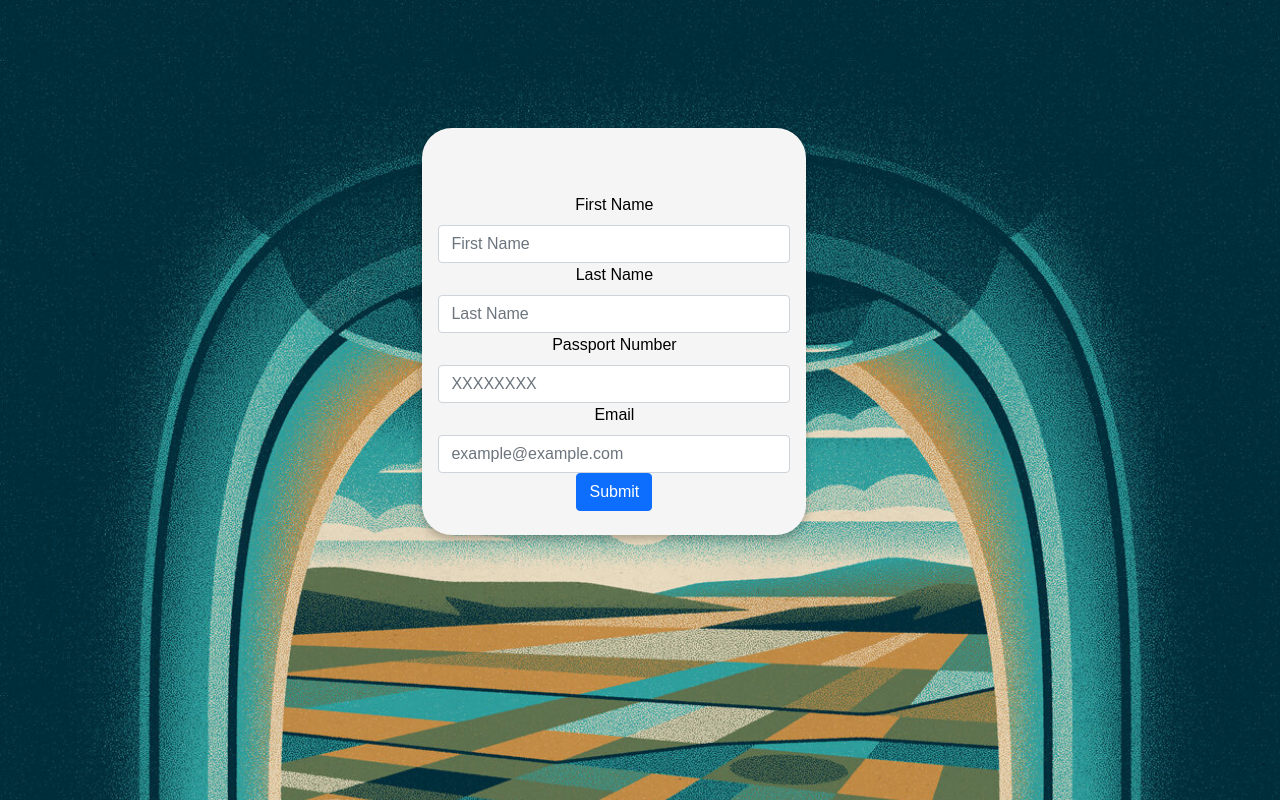
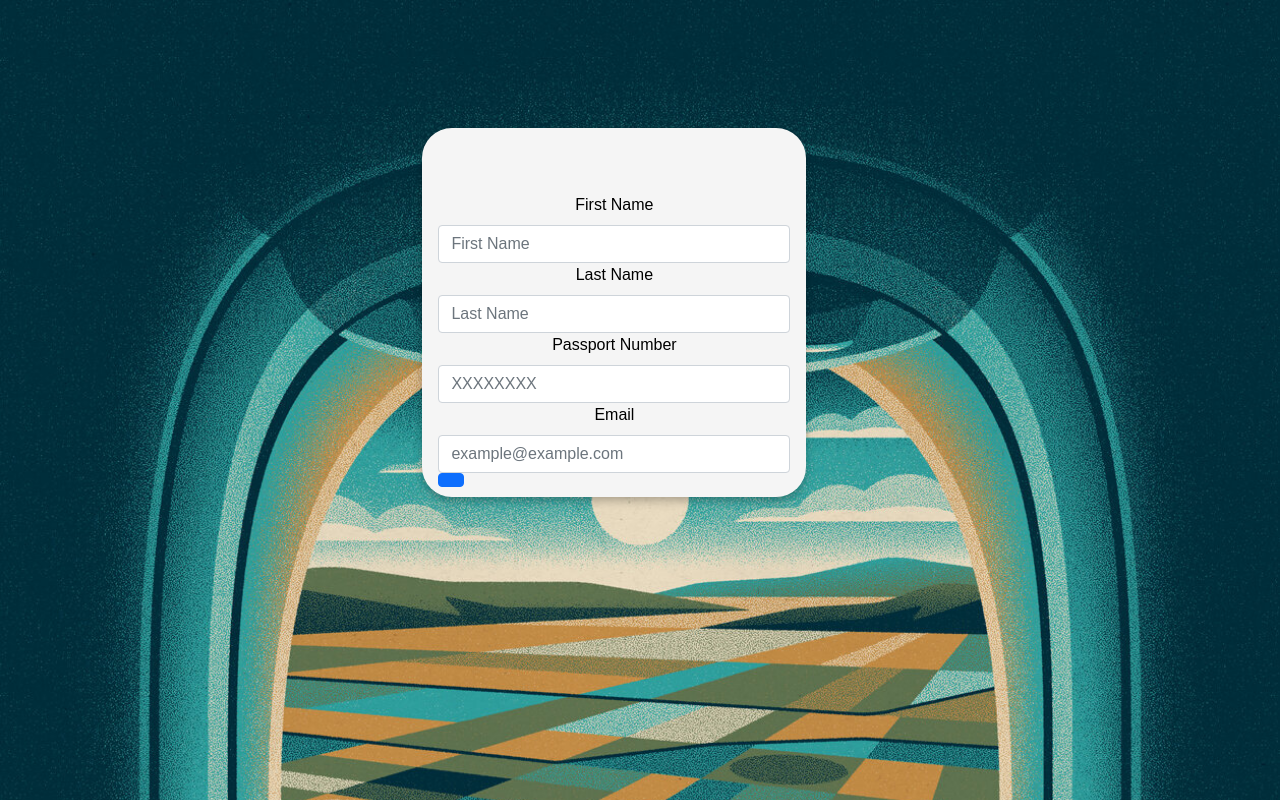
Before and after one commit to advanced-computer-lab/Beef-or-Chicken, a React (Create React App) app in the folder FrontEnd/: page /UpdateUserInfo/1 in a window 1280 px wide. Built offline with nearby package versions, Linux system fonts and the light colour scheme.

Commit message:
zabat update

```diff
--- a/FrontEnd/src/Components/User/UpdateUserInfo.js
+++ b/FrontEnd/src/Components/User/UpdateUserInfo.js
@@ -6,6 +6,7 @@ import TextField from '@mui/material/TextField';
 import Box from '@mui/material/Box';
 import axios from 'axios';
 import { useState } from 'react';
+import Button from '@material-ui/core/Button';
 
 
 
@@ -56,9 +57,7 @@ function UpdateUserInfo(prop) {
 
 
     const onSubmit = e => {
-        e.preventDefault();
-        e.stopPropagation();
-        console.log("user: ", user)
+        console.log("USER AT OM SUBMIIITTTTT ", user)
         let url = `http://localhost:8080/user/${user.id}`;
 
         let body = {
@@ -175,11 +174,28 @@ function UpdateUserInfo(prop) {
                     />
                 </div>
 
-                  <input  onSubmit={onSubmit}
+
+
+                  <Button   onClick={() => {onSubmit() }}
                     class="btn btn-primary"
                     type="submit"
+                    variant="outlined"
+                   size="medium"
+                    color="primary"
                 // className="btn btn-outline-warning btn-block mt-4"
-                />
+                    submitBeEdek />
+
+{/* <Button onClick={() => {onSubmit() }}
+                  variant="outlined"
+                   size="medium"
+                    color="primary"
+
+
+                    // class="btn btn-primary"
+                    // type="submit"
+                // className="btn btn-outline-warning btn-block mt-4"
+                submitBeEdek/>  */}
+
 
     </Box>
     </div>
```
